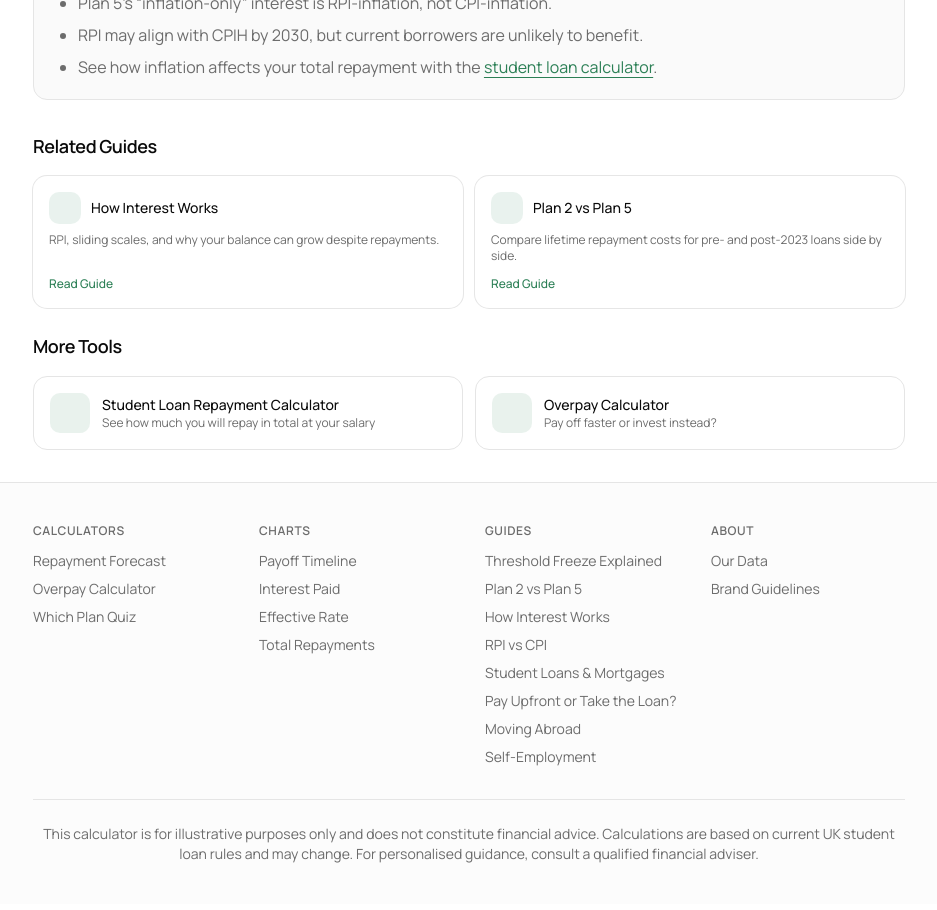
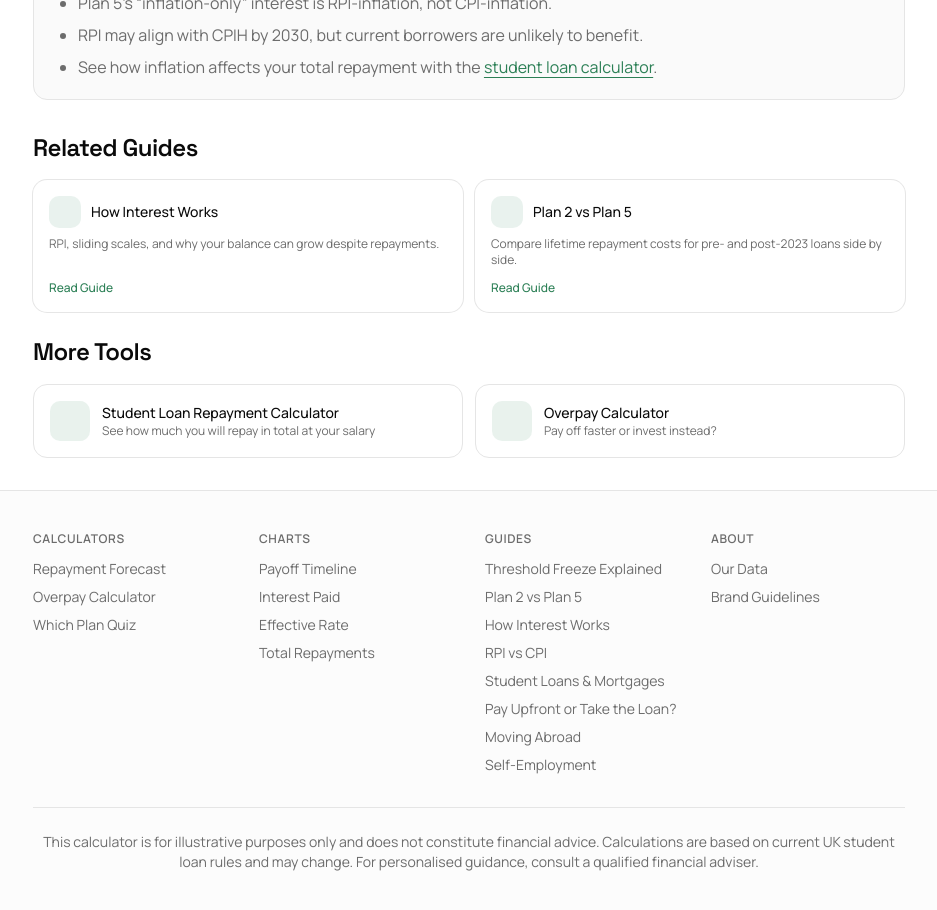
Before and after one commit to QingqiShi/uk-student-loan-study, a Next.js app: page /guides/rpi-vs-cpi in a window 1280 px wide. Shown: the part 2320-3230 px from the top of the page, without its empty margins (171-1108 px from the left). Built offline with nearby package versions, Linux system fonts and the light colour scheme; some icons are missing.

Commit message:
style: use Heading component in RelatedGuides (#317)

```diff
--- a/src/components/guides/RelatedGuides.tsx
+++ b/src/components/guides/RelatedGuides.tsx
@@ -7,6 +7,7 @@ import {
 } from "@hugeicons/core-free-icons";
 import { HugeiconsIcon } from "@hugeicons/react";
 import Link from "next/link";
+import { Heading } from "@/components/typography/Heading";
 import type { GuideEntry, GuideSlug } from "@/lib/guides";
 import { GUIDES } from "@/lib/guides";
 
@@ -36,7 +37,9 @@ export function RelatedGuides({
   return (
     <div className="space-y-6">
       <section className="space-y-4">
-        <h2 className="text-lg font-semibold tracking-tight">Related Guides</h2>
+        <Heading as="h2" size="section">
+          Related Guides
+        </Heading>
         <div className="grid gap-3 sm:grid-cols-2">
           {orderedGuides.map((guide) => (
             <Link
@@ -92,7 +95,9 @@ export function RelatedGuides({
       )}
 
       <section className="space-y-4">
-        <h2 className="text-lg font-semibold tracking-tight">More Tools</h2>
+        <Heading as="h2" size="section">
+          More Tools
+        </Heading>
         <div className="grid gap-3 sm:grid-cols-2">
           <Link href="/" className="group block">
             <div className="flex items-center gap-3 rounded-xl border p-4 transition-all duration-200 hover:bg-accent hover:ring-1 hover:ring-primary/30">
```
